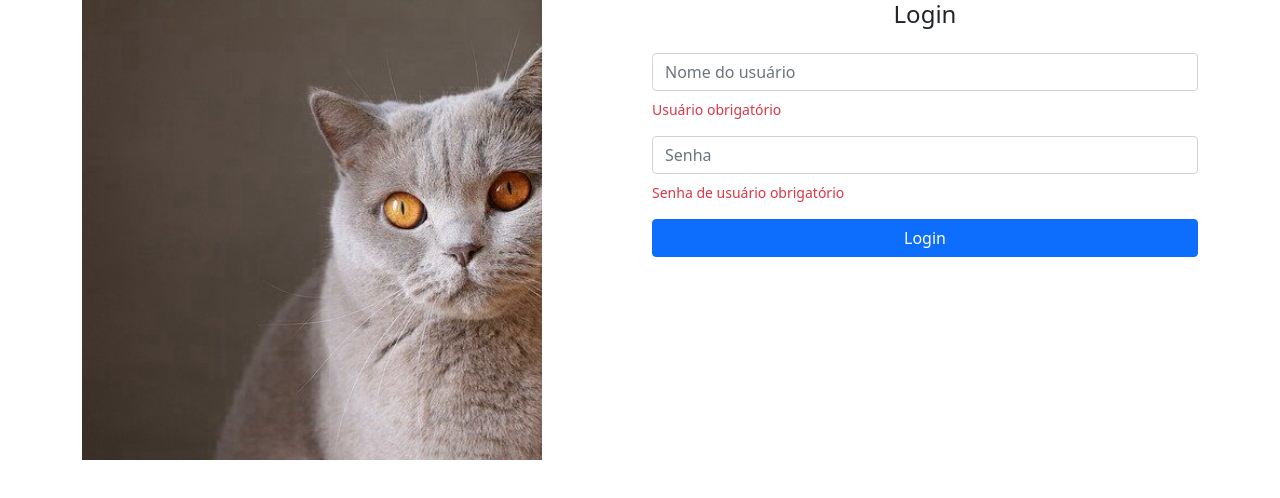
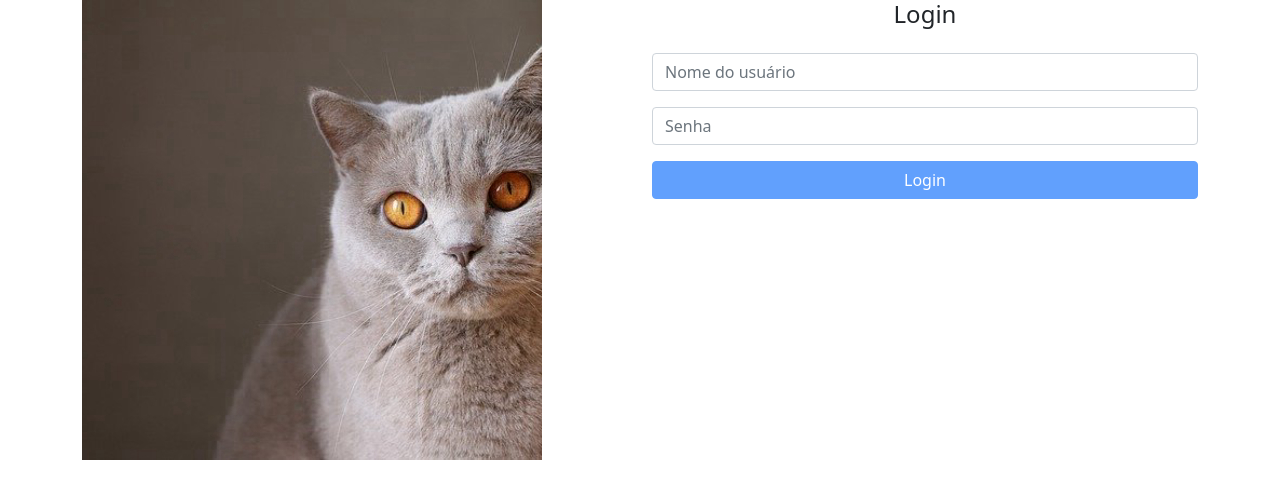
Before and after one commit to JonathanAndrade19/GatitoBook, an Angular app: page /home in a window 1280 px wide. Shown: the top 498 px of the page. Built offline with nearby package versions, Linux system fonts and the light colour scheme.

Commit message:
modifying alert field

```diff
--- a/src/app/componentes/mensagem/mensagem.component.html
+++ b/src/app/componentes/mensagem/mensagem.component.html
@@ -1 +1,3 @@
-<small class="text-danger d-block mt-2">{{ mensagem }}</small>
+<div class="alert alert-danger d-block mt-2" role="alert">
+    {{ mensagem }}
+</div>
--- a/src/app/home/login/login.component.html
+++ b/src/app/home/login/login.component.html
@@ -1,6 +1,6 @@
 <h4 class="text-center">Login</h4>
 
-<form class="form mt-4" (ngSubmit)="login()">
+<form class="form mt-4" (ngSubmit)="login()" #loginForm="ngForm">
     <div class="form-group mb-3">
         <input
             class="form-control"
@@ -11,7 +11,10 @@
             #campoUsuario = "ngModel"
             required
         />
-        <app-mensagem *ngIf="campoUsuario.invalid" mensagem="Usuário obrigatório"></app-mensagem>
+        <app-mensagem
+            *ngIf="campoUsuario.invalid && campoUsuario.touched"
+            mensagem="Usuário obrigatório">
+        </app-mensagem>
     </div>
 
     <div class="form-group mb-3">
@@ -24,10 +27,18 @@
             #campoSenha = "ngModel"
             required
          />
-         <app-mensagem *ngIf="campoSenha.invalid" mensagem="Senha de usuário obrigatório"></app-mensagem>
+         <app-mensagem
+            *ngIf="campoSenha.invalid && campoSenha.touched"
+            mensagem="Senha de usuário obrigatório"></app-mensagem>
     </div>
 
     <div class="d-grid gap-2">
-        <button class="btn btn-primary btn-block" type="submit">Login</button>
+        <button
+            class="btn btn-primary btn-block"
+            type="submit"
+            [disabled]="loginForm.invalid"
+        >
+            Login
+        </button>
     </div>
 </form>
```
